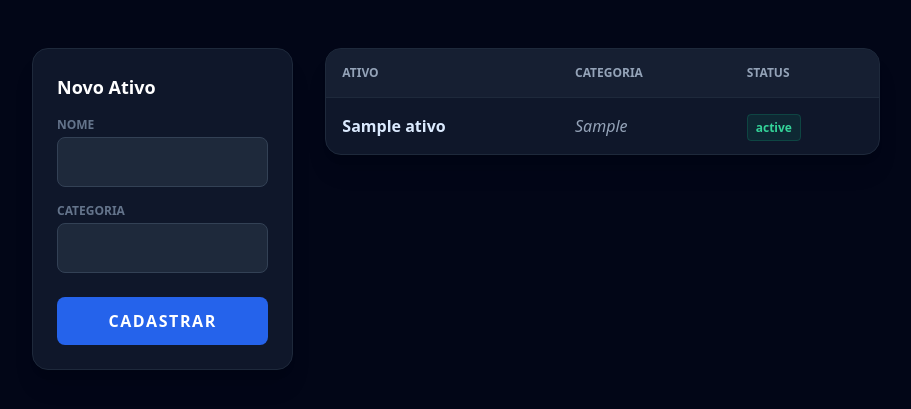
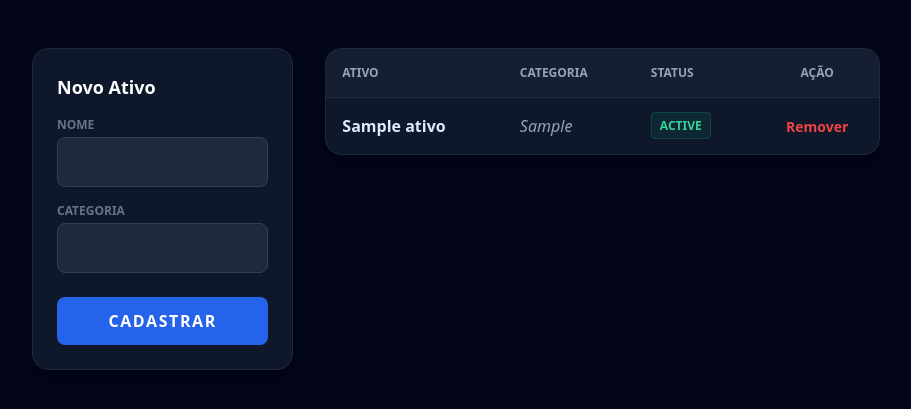
Before and after one commit to computadoredados603-ctrl/fullstack-fastapi-vault, a FastAPI app: page / in a window 1280 px wide. Shown: the part 113-522 px from the top of the page, without its empty margins (184-1095 px from the left). Run offline with FastAPI, Linux system fonts and the light colour scheme; tables that the repository leaves empty hold one stand-in row (values such as "Sample post"); some libraries are stand-ins or nearby versions.

Commit message:
feat: implement delete functionality and UI cleanup

```diff
--- a/main.py
+++ b/main.py
@@ -22,3 +22,10 @@ def add_ativo(nome: str = Form(...), categoria: str = Form(...), db: Session = D
     db.add(novo_ativo)
     db.commit()
     return RedirectResponse(url="/", status_code=303)
+@app.get("/delete/{ativo_id}")
+def delete_ativo(ativo_id: int, db: Session = Depends(get_db)):
+    ativo = db.query(models.Ativo).filter(models.Ativo.id == ativo_id).first()
+    if ativo:
+        db.delete(ativo)
+        db.commit()
+    return RedirectResponse(url="/", status_code=303)
--- a/templates/index.html
+++ b/templates/index.html
@@ -33,6 +33,7 @@
             <th class="p-4 text-xs uppercase text-slate-400 font-bold">Ativo</th>
             <th class="p-4 text-xs uppercase text-slate-400 font-bold">Categoria</th>
             <th class="p-4 text-xs uppercase text-slate-400 font-bold">Status</th>
+            <th class="p-4 text-xs uppercase text-slate-400 font-bold text-center">Ação</th>
         </tr>
     </thead>
     <tbody>
@@ -40,7 +41,10 @@
         <tr class="border-t border-slate-800 hover:bg-slate-800/30 transition-all">
             <td class="p-4 font-semibold text-blue-100">{{ ativo.nome }}</td>
             <td class="p-4 text-slate-400 italic">{{ ativo.categoria }}</td>
-                                <td class="p-4"><span class="bg-emerald-500/10 text-emerald-400 px-2 py-1 rounded text-xs font-bold border border-emerald-500/20">{{ ativo.status }}</span></td>
+            <td class="p-4 text-xs font-bold uppercase"><span class="bg-emerald-500/10 text-emerald-400 px-2 py-1 rounded border border-emerald-500/20">{{ ativo.status }}</span></td>
+            <td class="p-4 text-center">
+                <a href="/delete/{{ ativo.id }}" class="text-red-500 hover:text-red-400 font-bold text-sm transition-colors decoration-none">Remover</a>
+            </td>
         </tr>
         {% endfor %}
     </tbody>
```
Lines whose indentation alone changed are shown as unchanged.
